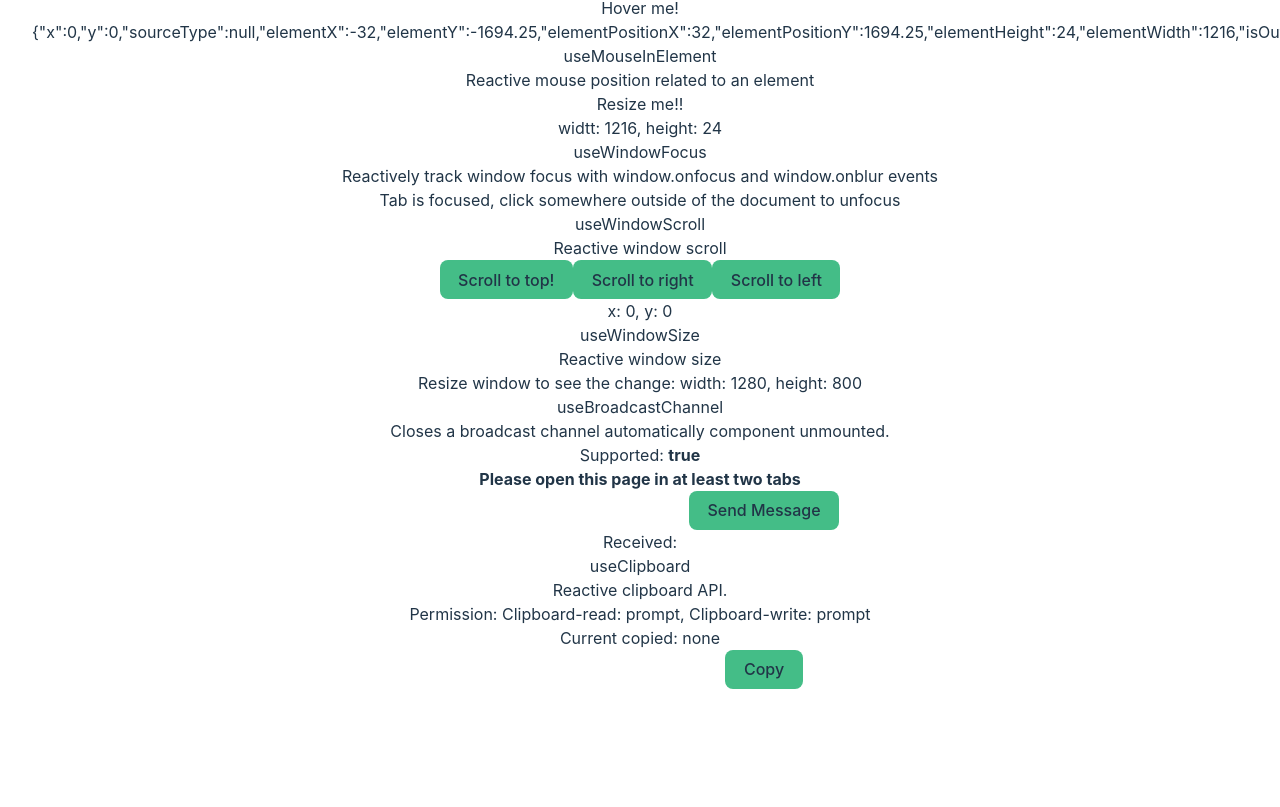
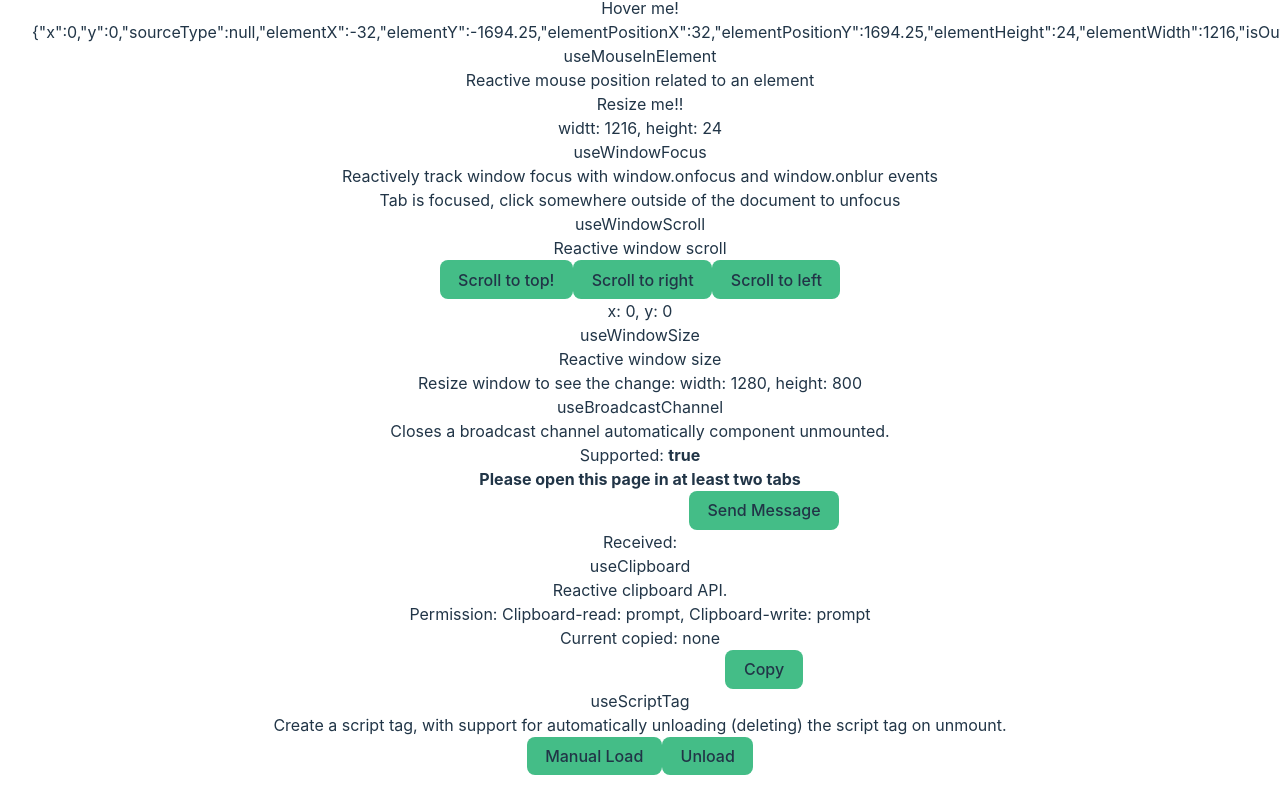
Before and after one commit to cwmazer/vue3-vueuse, a Vue app: page / in a window 1280 px wide. Shown: the part 1698-2505 px from the top of the page. Before the commit the page ends 2419 px from the top, so only its background shows below. Built offline with nearby package versions, Linux system fonts and the light colour scheme.

Commit message:
browser/useScriptTag

```diff
--- a/src/App.vue
+++ b/src/App.vue
@@ -17,6 +17,7 @@ import UseWindowScroll from "./components/vueuse/elements/useWindowScroll/index.
 import UseWindowSize from "./components/vueuse/elements/useWindowSize/index.vue";
 import UseBroadcastChannel from "./components/vueuse/browser/useBroadcashChannel/index.vue";
 import UseClipboard from "./components/vueuse/browser/useClipboard/index.vue";
+import UseScriptTag from "./components/vueuse/browser/useScriptTag/index.vue";
 </script>
 
 <template>
@@ -40,6 +41,7 @@ import UseClipboard from "./components/vueuse/browser/useClipboard/index.vue";
       <UseWindowSize />
       <UseBroadcastChannel />
       <UseClipboard />
+      <UseScriptTag />
     </div>
   </div>
 </template>
--- /dev/null
+++ b/src/components/vueuse/browser/useScriptTag/index.vue
@@ -0,0 +1,38 @@
+<template>
+  <div class="w-full p-2 border border-slate-200 rounded-md">
+    <h2 class="mb-1 font-bold underline">useScriptTag</h2>
+    <p>Create a script tag, with support for automatically unloading (deleting) the script tag on unmount.</p>
+    <div class="">
+      <button @click="doLoad" class="mr-3">Manual Load</button>
+      <button @click="doUnload">Unload</button>
+    </div>
+    <div>
+      {{ text }}
+    </div>
+  </div>
+</template>
+
+<script setup lang="ts">
+import { ref } from "vue";
+import { useScriptTag } from "@vueuse/core";
+// import type { UseScriptTagOptions, UseScriptTagReturn } from "@vueuse/core";
+const text = ref("");
+const { scriptTag, load, unload } = useScriptTag(
+  "https://player.twitch.tv/js/embed/v1.js",
+  () => {
+    console.log("Script loaded!");
+    text.value += "Script loaded! \n";
+  },
+  { manual: true }
+);
+
+const doLoad = async () => {
+  await load();
+};
+
+const doUnload = async () => {
+  await unload();
+};
+</script>
+
+<style scoped></style>
```
